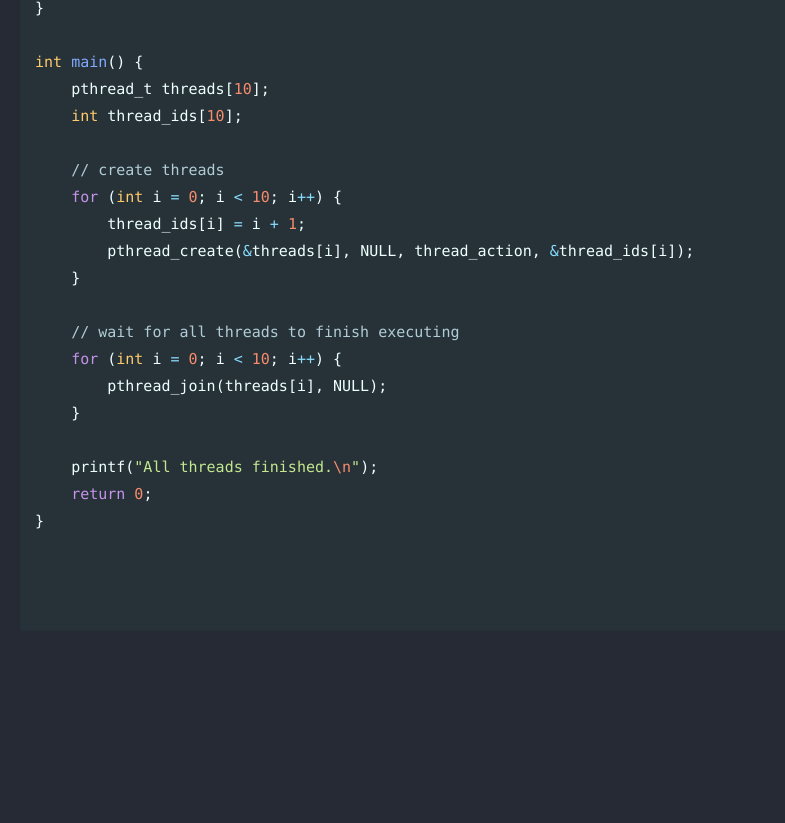
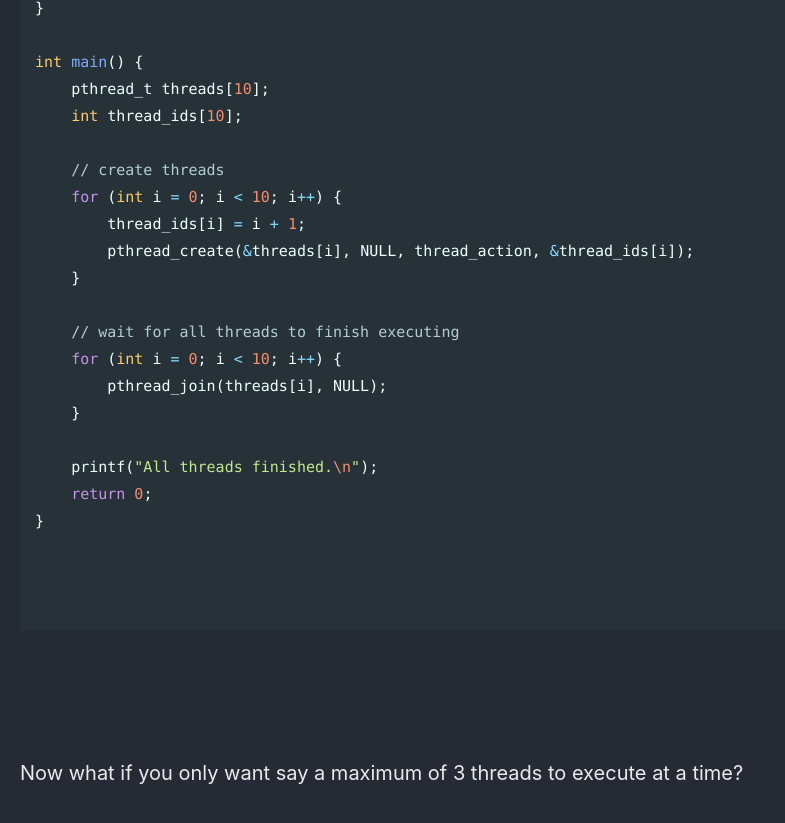
Before and after one commit to Connor-McCartney/Connor-McCartney.github.io, a Jekyll site: the page built from _pages/misc/semaphores.md, in a window 1280 px wide and 900 px high, scrolled down 946 px. Shown: the top 823 px of the window, without its empty margins (0-785 px from the left). Built offline with Jekyll 4.4.1, drawn with Linux system fonts in a browser that asks for light colours; cached includes are drawn as plain includes; our own code applies the rules of GitHub Pages for plain Markdown files; before the commit the page ends 1734 px from its top, so only the background shows below that.

Commit message:
Update semaphores.md

```diff
--- a/_pages/misc/semaphores.md
+++ b/_pages/misc/semaphores.md
@@ -68,3 +68,10 @@ int main() {
 
 
 <br>
+
+
+
+Now what if you only want say a maximum of 3 threads to execute at a time?
+
+
+<br>
```
